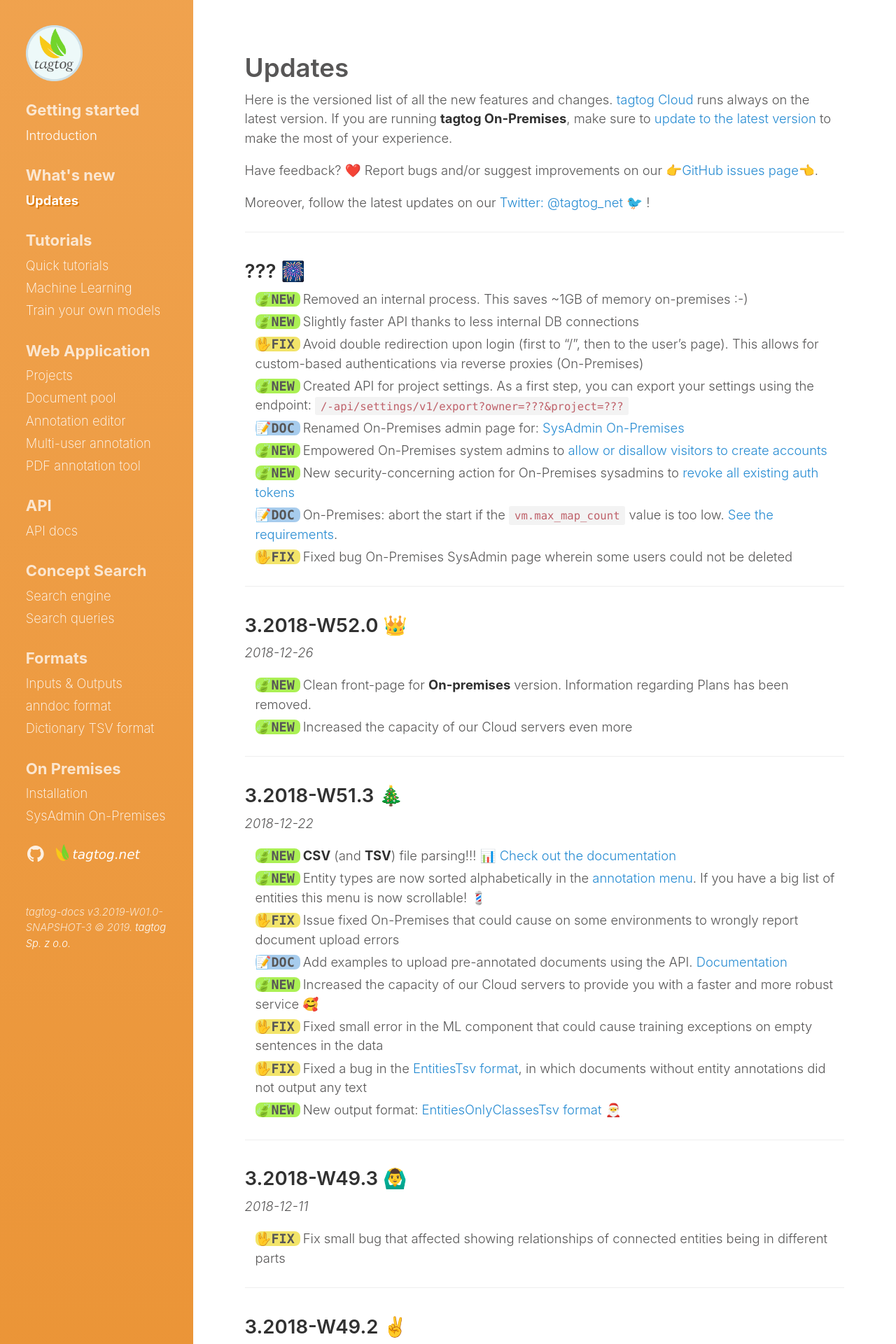
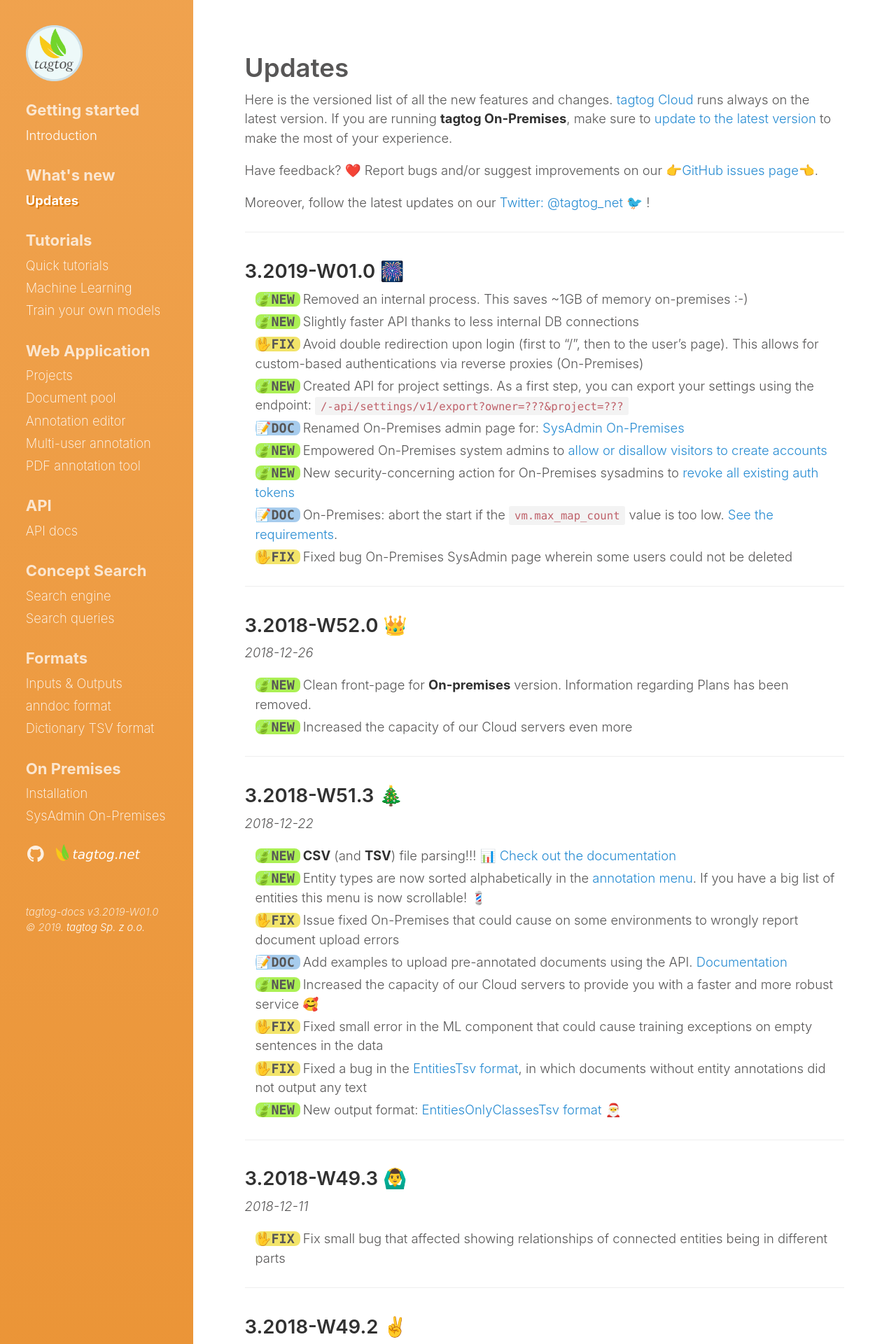
Before and after one commit to tagtogorg/tagtog-doc, a Jekyll site: the page built from updates.md, in a window 1280 px wide. Shown: the top 1920 px of the page at 70% size. Built offline with Jekyll 4.4.1, drawn with Linux system fonts in a browser that asks for light colours; nearby versions of some CDN libraries; emoji names are drawn with the system emoji font.

Commit message:
Bump version: 3.2019-W01.0 🎆

```diff
--- a/_config.yml
+++ b/_config.yml
@@ -63,7 +63,7 @@ plugins:
   - jemoji
 
 # Custom vars
-version: 3.2019-W01.0-SNAPSHOT-3
+version: 3.2019-W01.0
 sidebar_home_link:  true
 search_page:   false
 # sidebar_blog_link:  '/blog'   # By default, your home page is your blog
--- a/updates.md
+++ b/updates.md
@@ -14,7 +14,7 @@ Moreover, follow the latest updates on our [Twitter: @tagtog_net 🐦](https://t
 
 ---
 
-## ??? 🎆
+## 3.2019-W01.0 🎆
 
 <ul class="updates">
   <li class="new"><span markdown="1">Removed an internal process. This saves ~1GB of memory on-premises :-)</span></li>
```
Also changed, not shown: 1 other file.
